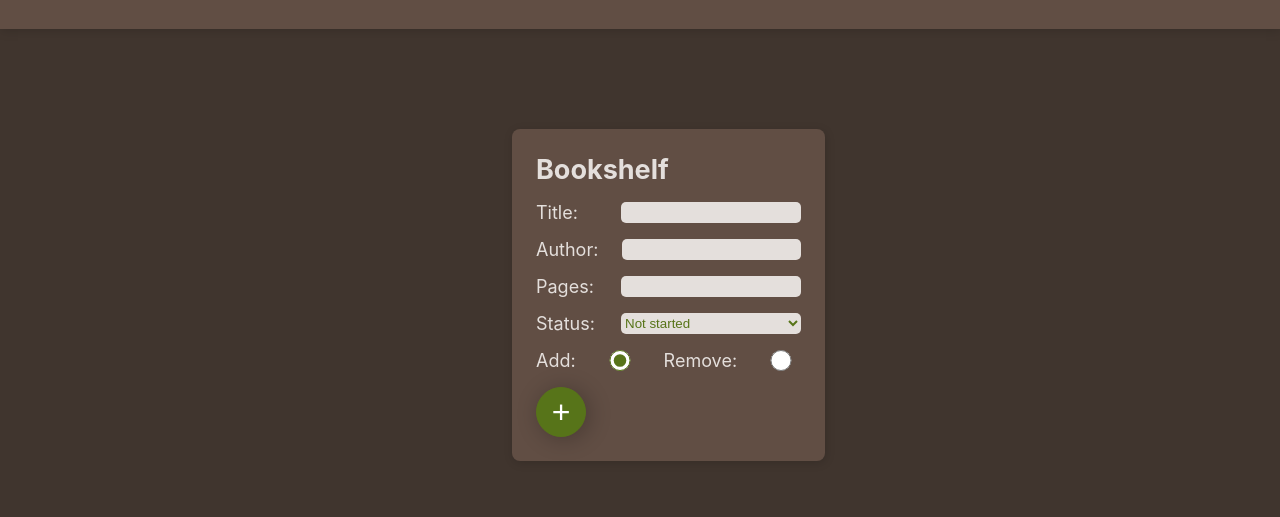
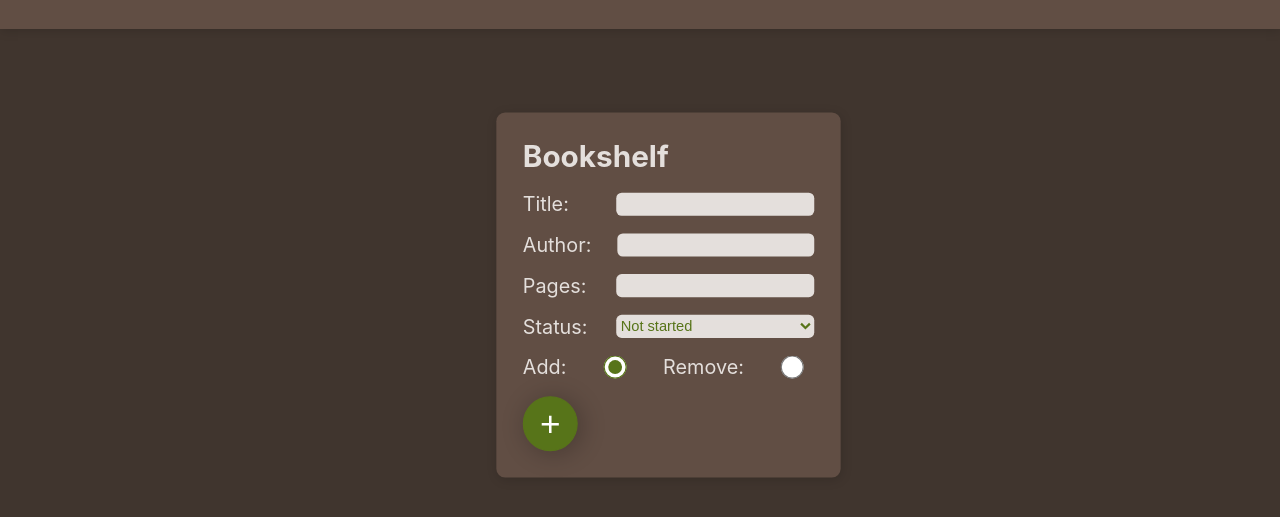
Before and after one commit to DaveBoydy/Project-Library, a plain HTML site: page index.html in a window 1280 px wide. Both pictures are taken after a click on the button "Organize". Shown: the part 71-588 px from the top of the page. Drawn offline with Linux system fonts and the light colour scheme.

Commit message:
Add animation to bookshelf
The bookshelf will grow slightly larger when it appears.

```diff
--- a/style.css
+++ b/style.css
@@ -62,7 +62,7 @@
   border-radius: 50%;
   font-size: 32px;
   box-shadow: var(--pressed-button-shadow);
-  transition: transform 0.25s, opacity 0.25s;
+  transition: transform 0.25s;
 }
 
 #page-container .rounded-button.submit-subtract {
@@ -142,7 +142,20 @@
 
 #bookshelf,
 #catalogue {
-  display: none;
+  visibility: hidden;
+}
+
+#bookshelf.look-at-bookshelf,
+#catalogue.look-at-catalogue {
+  visibility: visible;
+}
+
+#bookshelf {
+  transition: transform 0.5s;
+}
+
+#bookshelf.look-at-bookshelf {
+  transform: scale(1.1);
 }
 
 #bookshelf {
@@ -153,11 +166,6 @@
   border-radius: 8px;
   background-color: var(--primary);
   box-shadow: var(--card-shadow);
-}
-
-#bookshelf.look-at-bookshelf,
-#catalogue.look-at-catalogue {
-  display: block;
 }
 
 .backdrop-blur {
```
